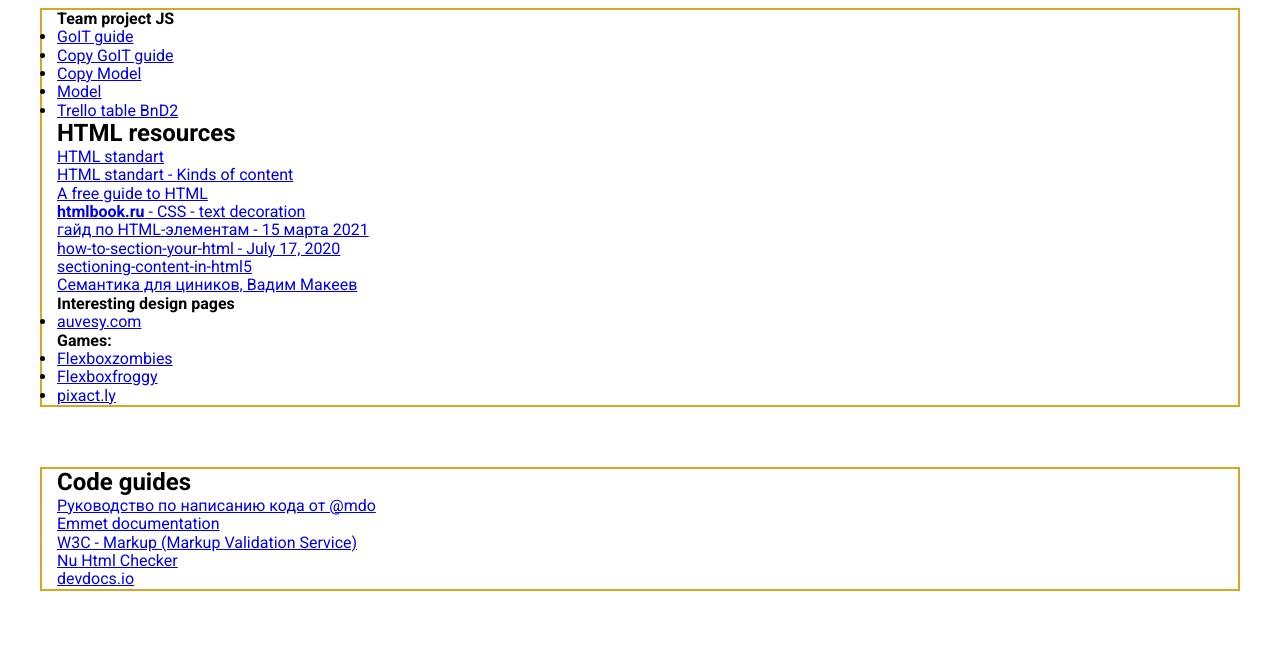
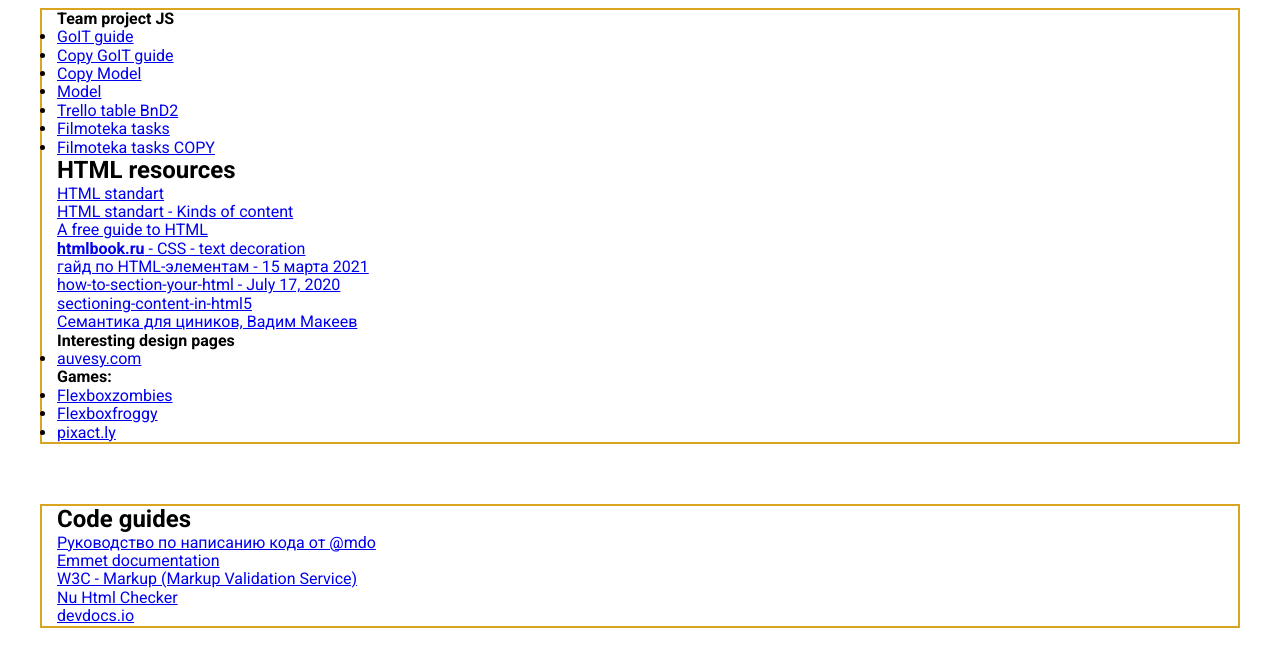
Before and after one commit to torkotiuk/resources, a website built with Parcel: page src/index.html in a window 1280 px wide. Shown: the part 113-763 px from the top of the page. Built offline with nearby package versions, Linux system fonts and the light colour scheme.

Commit message:
more links

```diff
--- a/src/partials/html.html
+++ b/src/partials/html.html
@@ -27,6 +27,18 @@
         </li>
         <li>
           <a href="https://trello.com/b/KDyzQyaM/js27projectgroupblended2">Trello table BnD2</a>
+        </li>
+        <li>
+          <a
+            href="https://docs.google.com/spreadsheets/d/1xznttn6bvxeMyIuJWg7daMGIQGBi31rfuRsaBtV0L0M/edit#gid=0"
+            >Filmoteka tasks</a
+          >
+        </li>
+        <li>
+          <a
+            href="https://docs.google.com/spreadsheets/d/1-8TUYyPZKIDh-qagV9FCVg_JGUrRCcXmm7xyS9al-2c/edit#gid=0"
+            >Filmoteka tasks COPY</a
+          >
         </li>
       </ul>
     </div>
```
